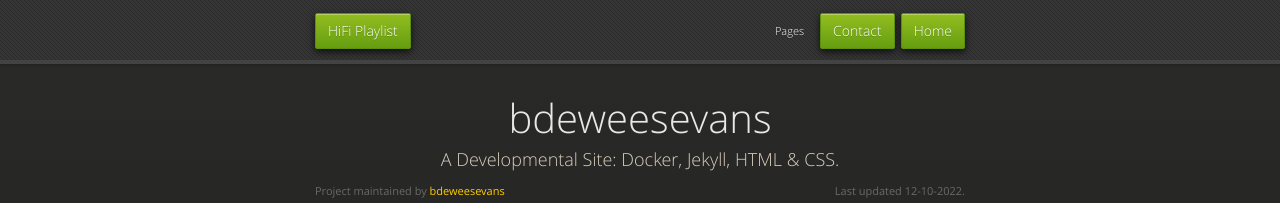
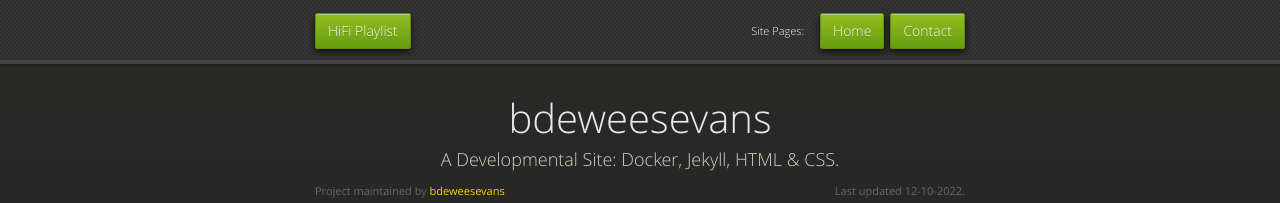
Before and after one commit to bdeweesevans/bdeweesevans.github.io, a Jekyll site: the page built from README.md, in a window 1280 px wide. Shown: the top 203 px of the page. Built offline with Jekyll 4.4.1, drawn with Linux system fonts in a browser that asks for light colours; our own code applies the rules of GitHub Pages for plain Markdown files.

Commit message:
Swapped button positions. Changed button title.

```diff
--- a/_layouts/default.html
+++ b/_layouts/default.html
@@ -26,9 +26,9 @@
             <li class="fork"><a href="https://open.spotify.com/playlist/1i8KzyzqlPhvEBvxGGFA62?si=8512d773ce144bb2" target="_blank" rel="noopener noreferrer">HiFi Playlist</a></li>
 
             {% if site.show_downloads %}
+              <li class="downloads"><a href="https://www.bdeweesevans.com/contact.html">Contact</a></li>
               <li class="downloads"><a href="https://www.bdeweesevans.com">Home</a></li>
-              <li class="downloads"><a href="https://www.bdeweesevans.com/contact.html">Contact</a></li>
-              <li class="title">Pages</li>
+              <li class="title">Site Pages:</li>
 
             {% endif %}
           </ul>
```
